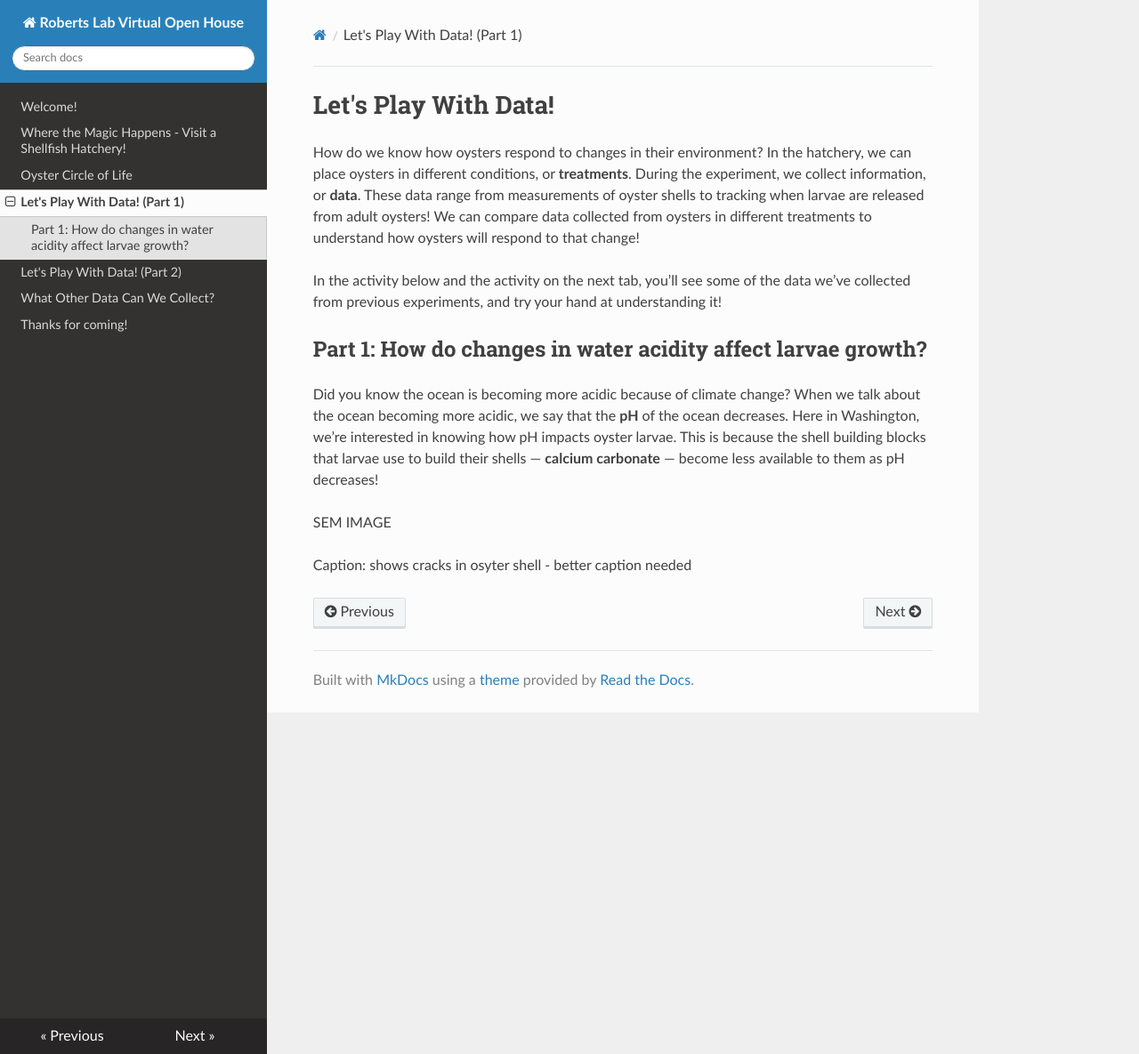
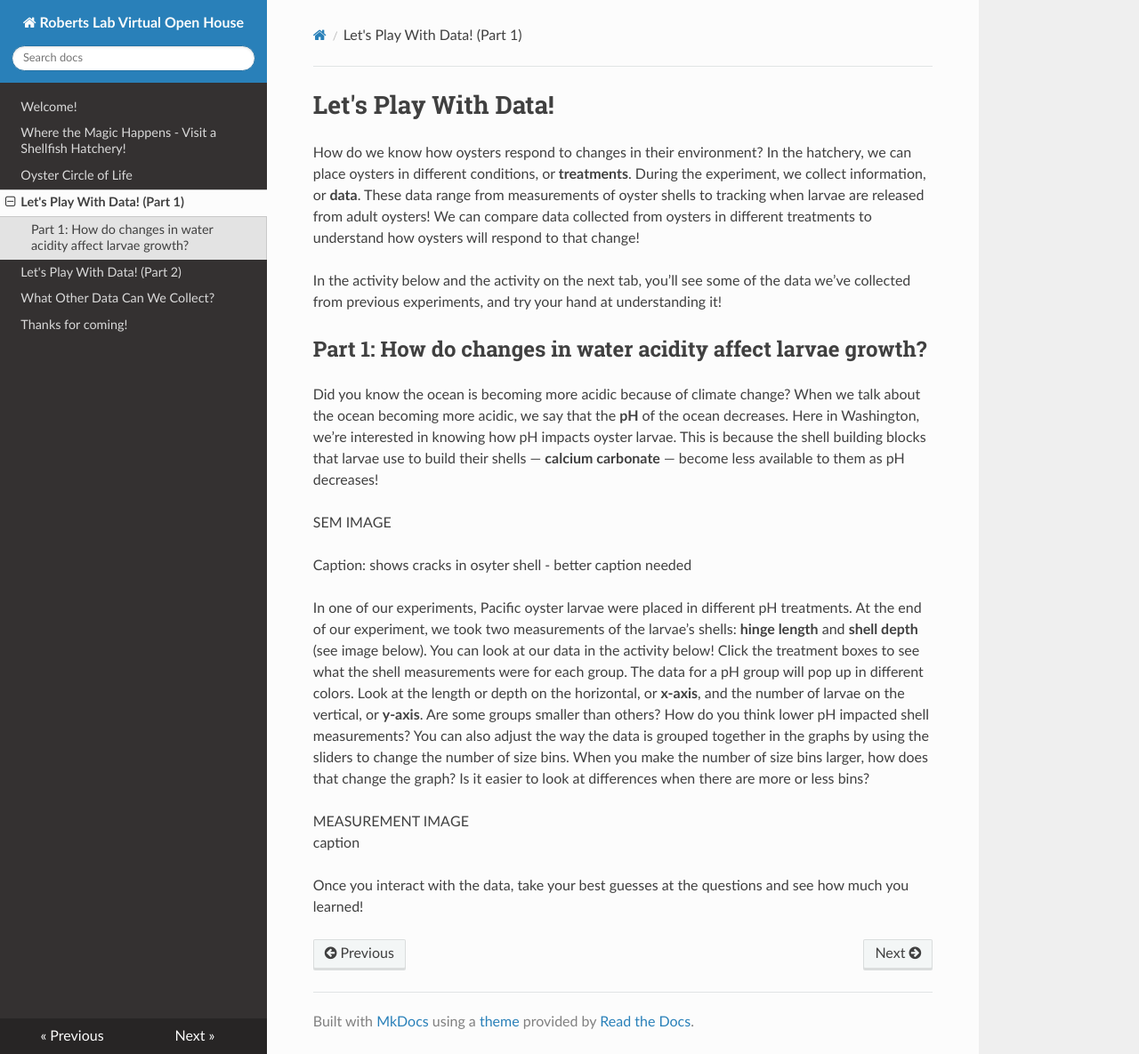
Before and after one commit to RobertsLab/Open-House-2021, an MkDocs documentation site: the page built from docs/dataPart1.md, in a window 1280 px wide and 1185 px high. Shown: the whole window at 89% size. Built offline with MkDocs 1.6.1, drawn with Linux system fonts in a browser that asks for light colours; nearby versions of some CDN libraries.

Commit message:
update - in progress

```diff
--- a/docs/dataPart1.md
+++ b/docs/dataPart1.md
@@ -12,3 +12,10 @@ Did you know the ocean is becoming more acidic because of climate change? When w
 SEM IMAGE
 
 Caption: shows cracks in osyter shell - better caption needed
+
+In one of our experiments, Pacific oyster larvae were placed in different pH treatments. At the end of our experiment, we took two measurements of the larvae’s shells: **hinge length** and **shell depth** (see image below). You can look at our data in the activity below! Click the treatment boxes to see what the shell measurements were for each group. The data for a pH group will pop up in different colors. Look at the length or depth on the horizontal, or **x-axis**, and the number of larvae on the vertical, or **y-axis**. Are some groups smaller than others? How do you think lower pH impacted shell measurements? You can also adjust the way the data is grouped together in the graphs by using the sliders to change the number of size bins. When you make the number of size bins larger, how does that change the graph? Is it easier to look at differences when there are more or less bins?
+
+MEASUREMENT IMAGE
+caption
+
+Once you interact with the data, take your best guesses at the questions and see how much you learned!
```
